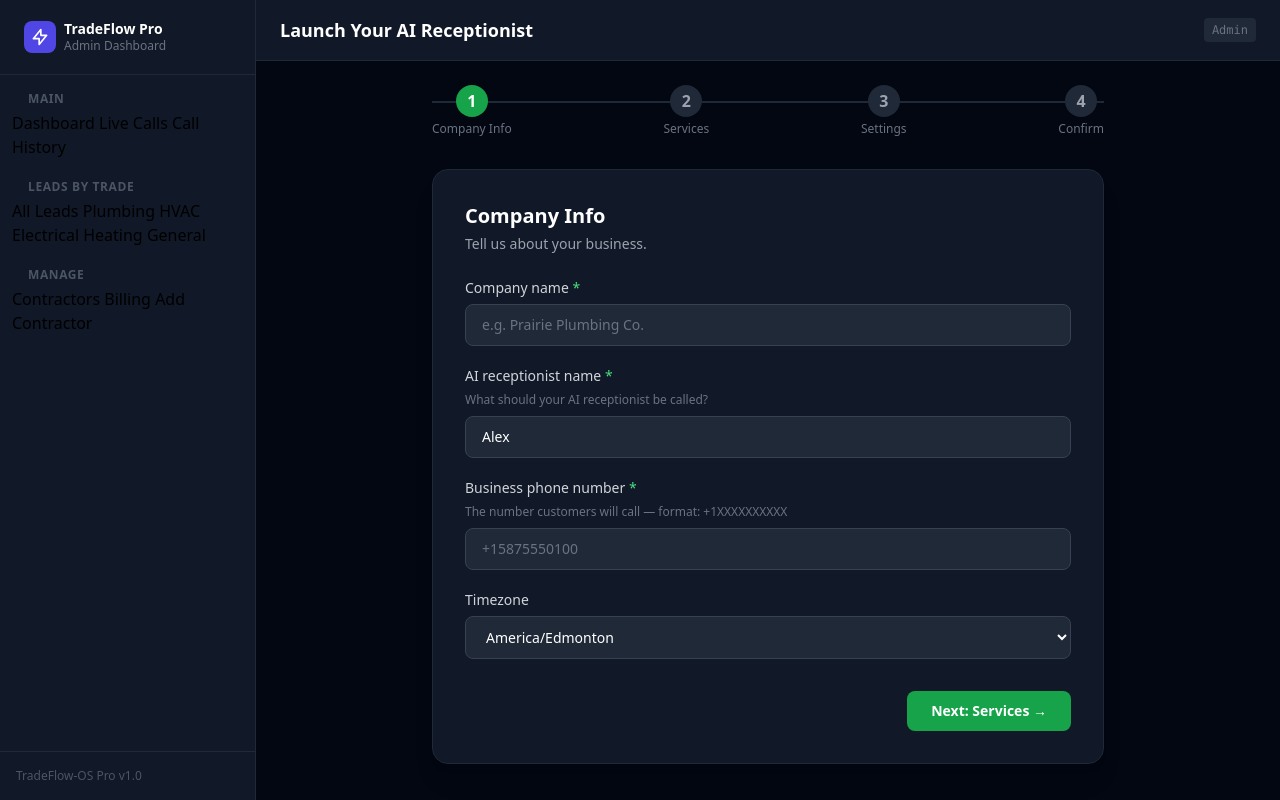
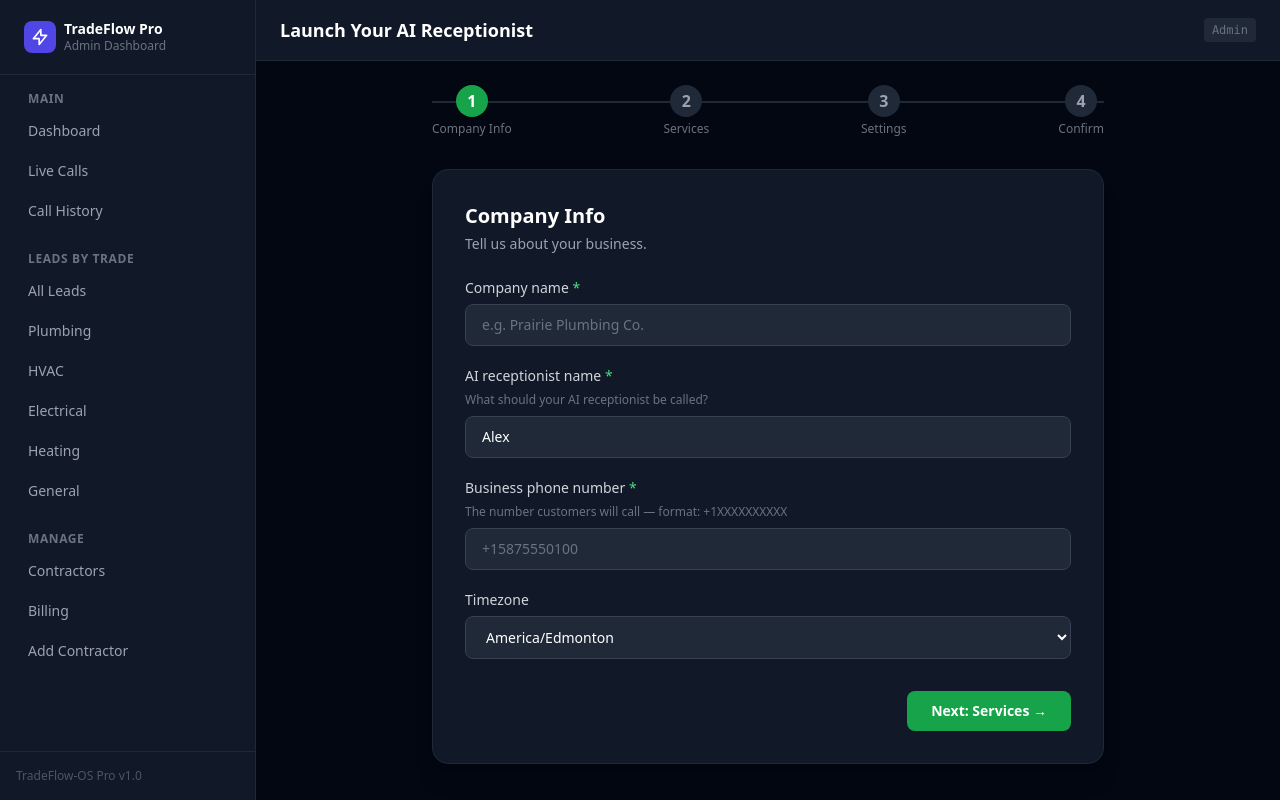
Before and after one commit to ren206-png/TradeFlow-OS-PRO, a FastAPI app: page /onboarding in a window 1280 px wide. Run offline with FastAPI, Linux system fonts and the light colour scheme; parts of the project's set-up code (start-up, migrations or seed data) failed here and were passed over; some libraries are stand-ins or nearby versions.

Commit message:
Fix sidebar links invisible — replace @apply with inline Tailwind classes
Tailwind CDN does not support @apply in <style> tags, causing all
sidebar-link classes to render with no styles (invisible on dark bg).
Replaced with direct Tailwind utility classes on each anchor element.

Co-Authored-By: Claude Sonnet 4.6 <noreply@anthropic.com>

```diff
--- a/app/templates/base.html
+++ b/app/templates/base.html
@@ -5,11 +5,6 @@
   <meta name="viewport" content="width=device-width, initial-scale=1.0" />
   <title>{% block title %}TradeFlow Pro{% endblock %} — Admin</title>
   <script src="https://cdn.tailwindcss.com"></script>
-  <style>
-    [x-cloak] { display: none !important; }
-    .sidebar-link { @apply flex items-center gap-3 px-4 py-2.5 rounded-lg text-sm font-medium text-gray-400 hover:bg-gray-800 hover:text-white transition-colors; }
-    .sidebar-link.active { @apply bg-indigo-600 text-white; }
-  </style>
 </head>
 <body class="h-full flex">
 
@@ -36,29 +31,65 @@
 
       <!-- Main -->
       <div>
-        <p class="px-4 mb-1 text-xs font-semibold text-gray-600 uppercase tracking-wider">Main</p>
-        <a href="/dashboard/leads" class="sidebar-link {% if active_nav == 'leads' %}active{% endif %}">Dashboard</a>
-        <a href="/dashboard/live" class="sidebar-link {% if active_nav == 'live' %}active{% endif %}">Live Calls</a>
-        <a href="/dashboard/calls" class="sidebar-link {% if active_nav == 'calls' %}active{% endif %}">Call History</a>
+        <p class="px-4 mb-1 text-xs font-semibold text-gray-500 uppercase tracking-wider">Main</p>
+        <a href="/dashboard/leads"
+           class="flex items-center px-4 py-2.5 rounded-lg text-sm font-medium transition-colors {% if active_nav == 'leads' %}bg-indigo-600 text-white{% else %}text-gray-400 hover:bg-gray-800 hover:text-white{% endif %}">
+          Dashboard
+        </a>
+        <a href="/dashboard/live"
+           class="flex items-center px-4 py-2.5 rounded-lg text-sm font-medium transition-colors {% if active_nav == 'live' %}bg-indigo-600 text-white{% else %}text-gray-400 hover:bg-gray-800 hover:text-white{% endif %}">
+          Live Calls
+        </a>
+        <a href="/dashboard/calls"
+           class="flex items-center px-4 py-2.5 rounded-lg text-sm font-medium transition-colors {% if active_nav == 'calls' %}bg-indigo-600 text-white{% else %}text-gray-400 hover:bg-gray-800 hover:text-white{% endif %}">
+          Call History
+        </a>
       </div>
 
       <!-- Leads by Trade -->
       <div>
-        <p class="px-4 mb-1 text-xs font-semibold text-gray-600 uppercase tracking-wider">Leads by Trade</p>
-        <a href="/dashboard/leads" class="sidebar-link {% if active_nav == 'leads' and not active_trade %}active{% endif %}">All Leads</a>
-        <a href="/dashboard/leads?trade=plumbing" class="sidebar-link {% if active_trade == 'plumbing' %}active{% endif %}">Plumbing</a>
-        <a href="/dashboard/leads?trade=hvac" class="sidebar-link {% if active_trade == 'hvac' %}active{% endif %}">HVAC</a>
-        <a href="/dashboard/leads?trade=electrical" class="sidebar-link {% if active_trade == 'electrical' %}active{% endif %}">Electrical</a>
-        <a href="/dashboard/leads?trade=heating" class="sidebar-link {% if active_trade == 'heating' %}active{% endif %}">Heating</a>
-        <a href="/dashboard/leads?trade=general" class="sidebar-link {% if active_trade == 'general' %}active{% endif %}">General</a>
+        <p class="px-4 mb-1 text-xs font-semibold text-gray-500 uppercase tracking-wider">Leads by Trade</p>
+        <a href="/dashboard/leads"
+           class="flex items-center px-4 py-2.5 rounded-lg text-sm font-medium transition-colors {% if active_nav == 'leads' and not active_trade %}bg-indigo-600 text-white{% else %}text-gray-400 hover:bg-gray-800 hover:text-white{% endif %}">
+          All Leads
+        </a>
+        <a href="/dashboard/leads?trade=plumbing"
+           class="flex items-center px-4 py-2.5 rounded-lg text-sm font-medium transition-colors {% if active_trade == 'plumbing' %}bg-indigo-600 text-white{% else %}text-gray-400 hover:bg-gray-800 hover:text-white{% endif %}">
+          Plumbing
+        </a>
+        <a href="/dashboard/leads?trade=hvac"
+           class="flex items-center px-4 py-2.5 rounded-lg text-sm font-medium transition-colors {% if active_trade == 'hvac' %}bg-indigo-600 text-white{% else %}text-gray-400 hover:bg-gray-800 hover:text-white{% endif %}">
+          HVAC
+        </a>
+        <a href="/dashboard/leads?trade=electrical"
+           class="flex items-center px-4 py-2.5 rounded-lg text-sm font-medium transition-colors {% if active_trade == 'electrical' %}bg-indigo-600 text-white{% else %}text-gray-400 hover:bg-gray-800 hover:text-white{% endif %}">
+          Electrical
+        </a>
+        <a href="/dashboard/leads?trade=heating"
+           class="flex items-center px-4 py-2.5 rounded-lg text-sm font-medium transition-colors {% if active_trade == 'heating' %}bg-indigo-600 text-white{% else %}text-gray-400 hover:bg-gray-800 hover:text-white{% endif %}">
+          Heating
+        </a>
+        <a href="/dashboard/leads?trade=general"
+           class="flex items-center px-4 py-2.5 rounded-lg text-sm font-medium transition-colors {% if active_trade == 'general' %}bg-indigo-600 text-white{% else %}text-gray-400 hover:bg-gray-800 hover:text-white{% endif %}">
+          General
+        </a>
       </div>
 
       <!-- Manage -->
       <div>
-        <p class="px-4 mb-1 text-xs font-semibold text-gray-600 uppercase tracking-wider">Manage</p>
-        <a href="/dashboard/contractors" class="sidebar-link {% if active_nav == 'contractors' %}active{% endif %}">Contractors</a>
-        <a href="/dashboard/billing" class="sidebar-link {% if active_nav == 'billing' %}active{% endif %}">Billing</a>
-        <a href="/onboarding" class="sidebar-link">Add Contractor</a>
+        <p class="px-4 mb-1 text-xs font-semibold text-gray-500 uppercase tracking-wider">Manage</p>
+        <a href="/dashboard/contractors"
+           class="flex items-center px-4 py-2.5 rounded-lg text-sm font-medium transition-colors {% if active_nav == 'contractors' %}bg-indigo-600 text-white{% else %}text-gray-400 hover:bg-gray-800 hover:text-white{% endif %}">
+          Contractors
+        </a>
+        <a href="/dashboard/billing"
+           class="flex items-center px-4 py-2.5 rounded-lg text-sm font-medium transition-colors {% if active_nav == 'billing' %}bg-indigo-600 text-white{% else %}text-gray-400 hover:bg-gray-800 hover:text-white{% endif %}">
+          Billing
+        </a>
+        <a href="/onboarding"
+           class="flex items-center px-4 py-2.5 rounded-lg text-sm font-medium text-gray-400 hover:bg-gray-800 hover:text-white transition-colors">
+          Add Contractor
+        </a>
       </div>
 
     </nav>
```
